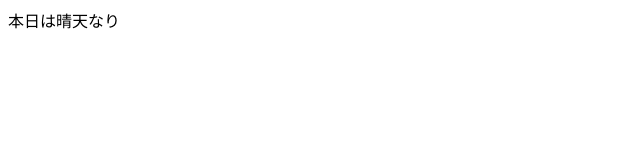
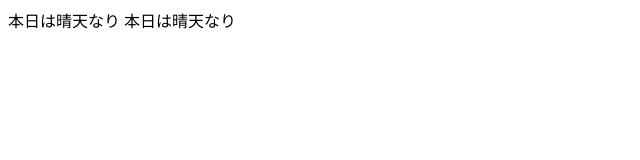
Before and after one commit to s16009/html5.1201, a plain HTML site: page index.html in a window 1280 px wide. Shown: the whole page, without its empty margins (0-640 px from the left). Drawn offline with Linux system fonts and the light colour scheme.

Commit message:
Update index.html

```diff
--- a/index.html
+++ b/index.html
@@ -1,3 +1,4 @@
 <html>
-本日は晴天なり
+  本日は晴天なり </ br>
+  本日は晴天なり
 </html>
```
